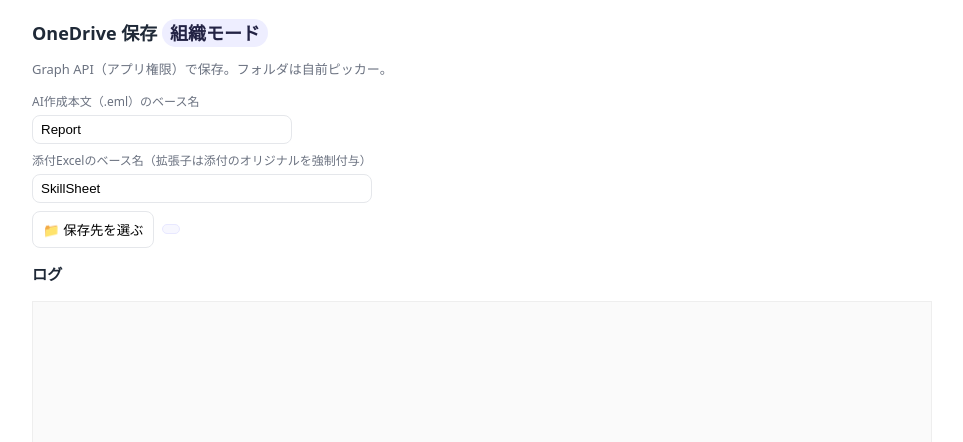
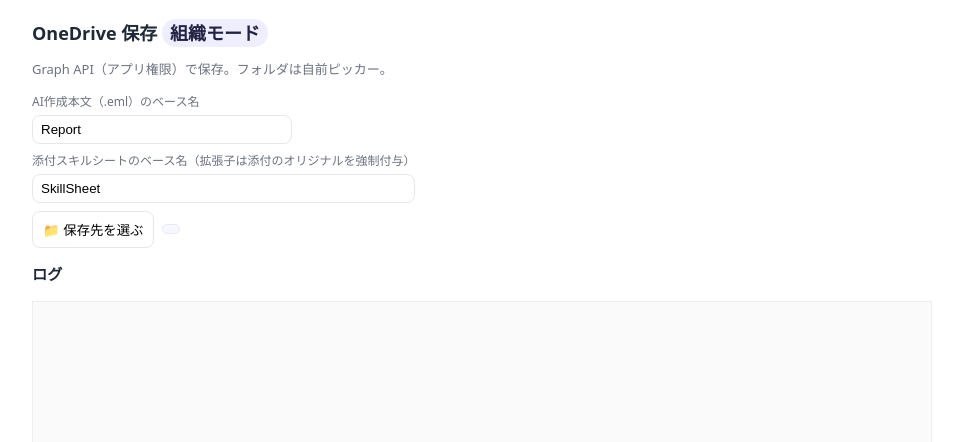
Before and after one commit to miyasaka-t/ai-az-monolith, a Python web app: template templates/onedrive.html in a window 1280 px wide. Shown: the top 442 px of the page, without its empty margins (158-1121 px from the left). Run offline with Jinja, Linux system fonts and the light colour scheme; the template is opened without the code that fills it, so the values that code supplies are empty.

Commit message:
変更内容を説明するメッセージ

```diff
--- a/templates/onedrive.html
+++ b/templates/onedrive.html
@@ -66,7 +66,7 @@
     <div class="muted" id="nm_eml_hint"></div>
   </div>
   <div class="col">
-    <label class="small">添付Excelのベース名（拡張子は添付のオリジナルを強制付与）</label>
+    <label class="small">添付スキルシートのベース名（拡張子は添付のオリジナルを強制付与）</label>
     <input id="xlsxBase" type="text" placeholder="SkillSheet">
     <div class="muted" id="nm_xlsx_hint"></div>
   </div>
```
